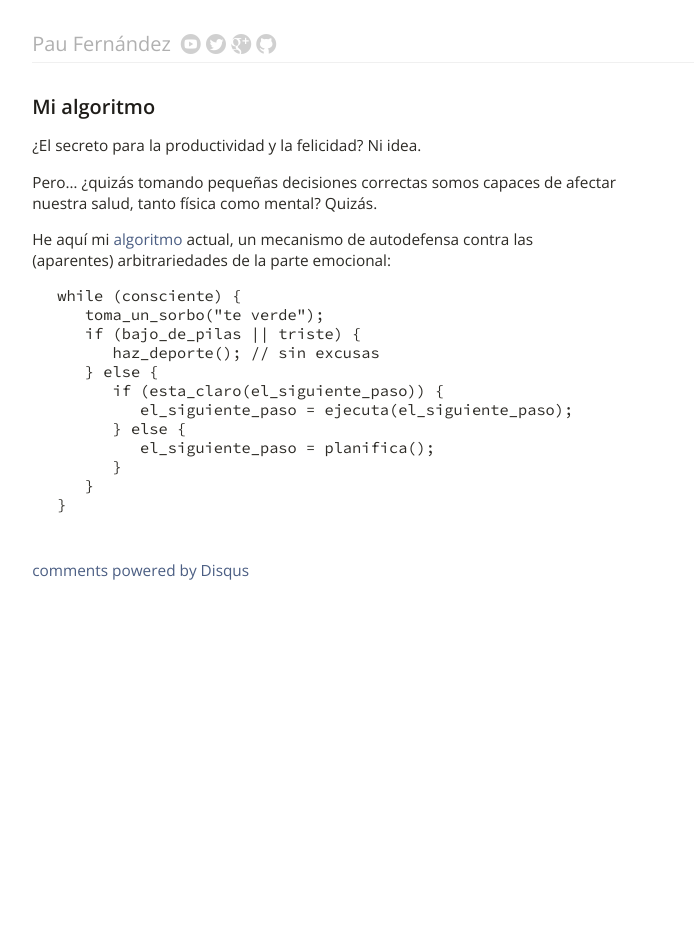
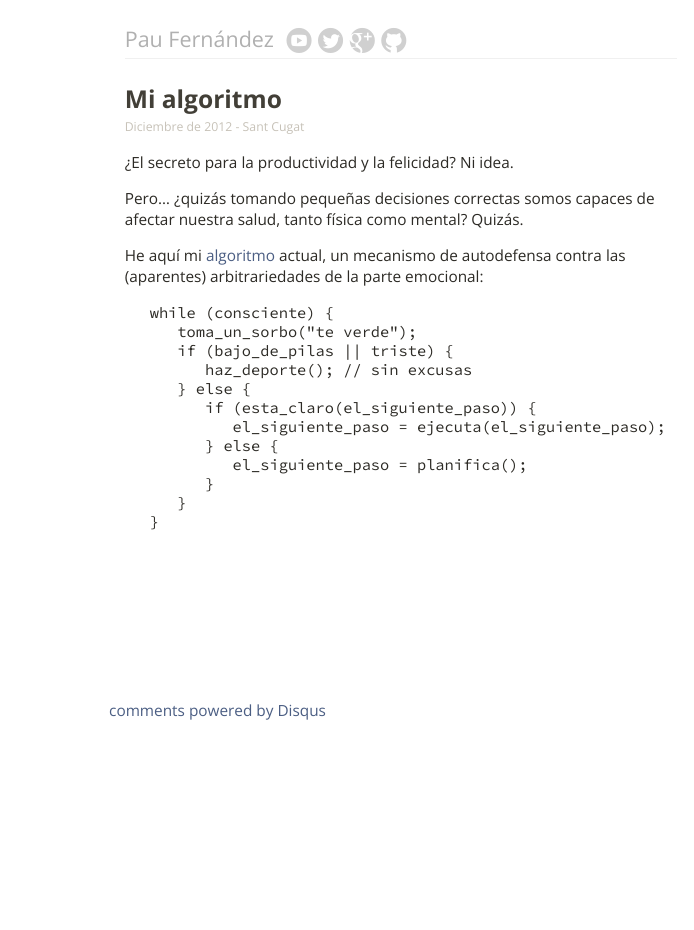
Before and after one commit to pauek/pauek.info, a Jekyll site: the page built from _posts/2012-12-04-mi-algoritmo.md, in a window 1280 px wide. Shown: the whole page, without its empty margins (239-933 px from the left). Built offline with Jekyll 4.4.1, drawn with Linux system fonts in a browser that asks for light colours; nearby versions of some CDN libraries; comment, search, counter and statistics services are not loaded.

Commit message:
CSS apto para móviles
y sin media queries.

```diff
--- a/_layouts/post.html
+++ b/_layouts/post.html
@@ -2,11 +2,13 @@
 layout: default
 ---
 
-<div id="post">
-  {{ content }}
+<div id="content">
+  <div id="post">
+    {{ content }}
+  </div>
+  <div id="disqus_thread"></div>
 </div>
 
-<div id="disqus_thread"></div>
 <script type="text/javascript">
   var disqus_shortname = 'pauek'; // required: replace example with your forum shortname
   (function() {
--- a/_posts/2012-12-04-mi-algoritmo.md
+++ b/_posts/2012-12-04-mi-algoritmo.md
@@ -4,7 +4,9 @@
 ---
 
 Mi algoritmo
-------------
+============
+
+<time class="fecha">Diciembre de 2012 - Sant Cugat</time>
 
 ¿El secreto para la productividad y la felicidad? Ni idea.
 
--- a/css/main.css
+++ b/css/main.css
@@ -1,5 +1,7 @@
 @import url(http://fonts.googleapis.com/css?family=Open+Sans:400italic,400,700);
+@import url(http://fonts.googleapis.com/css?family=Open+Sans+Condensed:300,700);
 @import url(http://fonts.googleapis.com/css?family=Source+Code+Pro);
+
 html, body {
   height: 100%;
   font-family: "Open Sans", sans-serif;
@@ -7,7 +9,7 @@
 }
 body {
   margin: auto;
-  width: 48em;
+  max-width: 38em;
 }
 a {
   color: #4b5e83;
@@ -17,13 +19,14 @@
   color: #29303d;
 }
 h2 {
-  font-weight: 600;
+  font-family: "Open Sans Condensed", sans-serif;
+  font-weight: 700;
   color: #1f1d19;
-  font-size: 1.3em;
+  font-size: 1.4em;
   margin: .8em 0 .5em;
 }
 p {
-  margin: 0 0 .7em 1.5em;
+  margin: 0 0 .7em 0;
   max-width: 38em;
 }
 pre {
@@ -32,55 +35,53 @@
 pre code {
   font-family: "Source Code Pro", Consolas, Monaco, monospace;
 }
-.details {
-  display: none;
-  margin-bottom: .4em;
-  margin-left: 2.7em;
-  font-size: .95em;
-}
-.doi {
-  font-family: monospace;
-}
-.social {
-  position: absolute;
-  top: 8%;
-  margin-left: .5em;
-  display: inline-block;
-}
-.social a {
-  margin-bottom: -.2em;
+#content {
+  margin: 0 1rem;
+  padding-bottom: 8em;
 }
 
 .article {
   font-size: .9em;
-  margin-left: 1.5em;
+  margin-left: 2.2rem;
+  margin-bottom: .8em;
 }
 .article strong {
   font-weight: normal;
   color: #444466;
 }
 .article h3 {
+  display: inline-block;
   font-size: 1em;
   color: #423f37;
-  margin: .4em 0 0 0;
+  margin: 0;
   cursor: pointer;
 }
-h3 .year {
-  font-weight: 600;
+.year, .date {
   display: inline-block;
-  width: 3em;
-  font-weight: normal;
+  font-weight: 400;
   font-size: .85em;
   color: #817B6B;
 }
+.year { width: 2.2rem; margin-left: -2.2rem; }
+.date { width: 4rem;   margin-left: -4rem; }
+
+.details {
+  display: none;
+  margin-bottom: .4em;
+  font-size: .95em;
+}
+.doi {
+  font-family: monospace;
+}
+
 
 ul.nobullet {
-  padding-left: 1.5em;
+  padding-left: 0;
   margin-top: 0;
 }
 ul.nobullet li {
   list-style-type: none;
-  margin-bottom: .5em;
+  margin-bottom: .7em;
 }
 
 .comment {
@@ -90,28 +91,26 @@
 }
 #post {
   margin-bottom: 3em;
-}
-#post h1 {
-  margin-bottom: 0;
-}
-#post {
   color: #2c2a25;
 }
 #post p {
   margin: 1em 0 1em 0;
 }
 #post h1 {
+  margin-bottom: 0;
   color: #423f37;
   font-size: 1.6em;
 }
-ul.posts li span {
-  display: inline-block;
-  width: 6.7em;
-  color: #817B6B;
-  font-size: 90%;
+#post h2 {
+  margin-top: 1.5em;
+  font-weight: 600;
+  font-size: 1.3em;
 }
 ul.posts li a {
   font-weight: 600;
+}
+ul.posts li {
+  margin-left: 4rem;
 }
 
 time {
@@ -122,16 +121,26 @@
 header {
   position: relative;
   font-weight: 300;
-  font-size: 1.3em;
-  margin: 1.5em 0 1.5em;
+  font-size: 1.4em;
+  margin: 1.5rem 1rem;
   padding-bottom: .25em;
   border-bottom: 1px solid #f0f0f0;
 }
+.social {
+  position: absolute;
+  top: .15rem;
+  margin-left: .5em;
+  font-size: 1.6rem;
+  display: inline-block;
+}
+.social a {
+  margin-bottom: -.2em;
+}
 
 header a       { color: #b0b0b0; }
-header a:hover { color: #707070; }
+header a:hover { color: #404040; }
 header .social a       { color: #d0d0d0; }
-header .social a:hover { color: #909090; }
+header .social a:hover { color: #606060; }
 
 footer {
   color: #555;
--- a/index.html
+++ b/index.html
@@ -10,7 +10,7 @@
 
 <ul class="posts nobullet">
   {% for post in site.posts %}
-  <li><span>{{ post.date | date_to_string }}</span> <a href="{{ post.url }}">{{ post.title }}</a></li>
+  <li><span class="date">{{ post.date | date: "%b %Y" }}</span><a href="{{ post.url }}">{{ post.title }}</a></li>
   {% endfor %}
 </ul>
 
```
